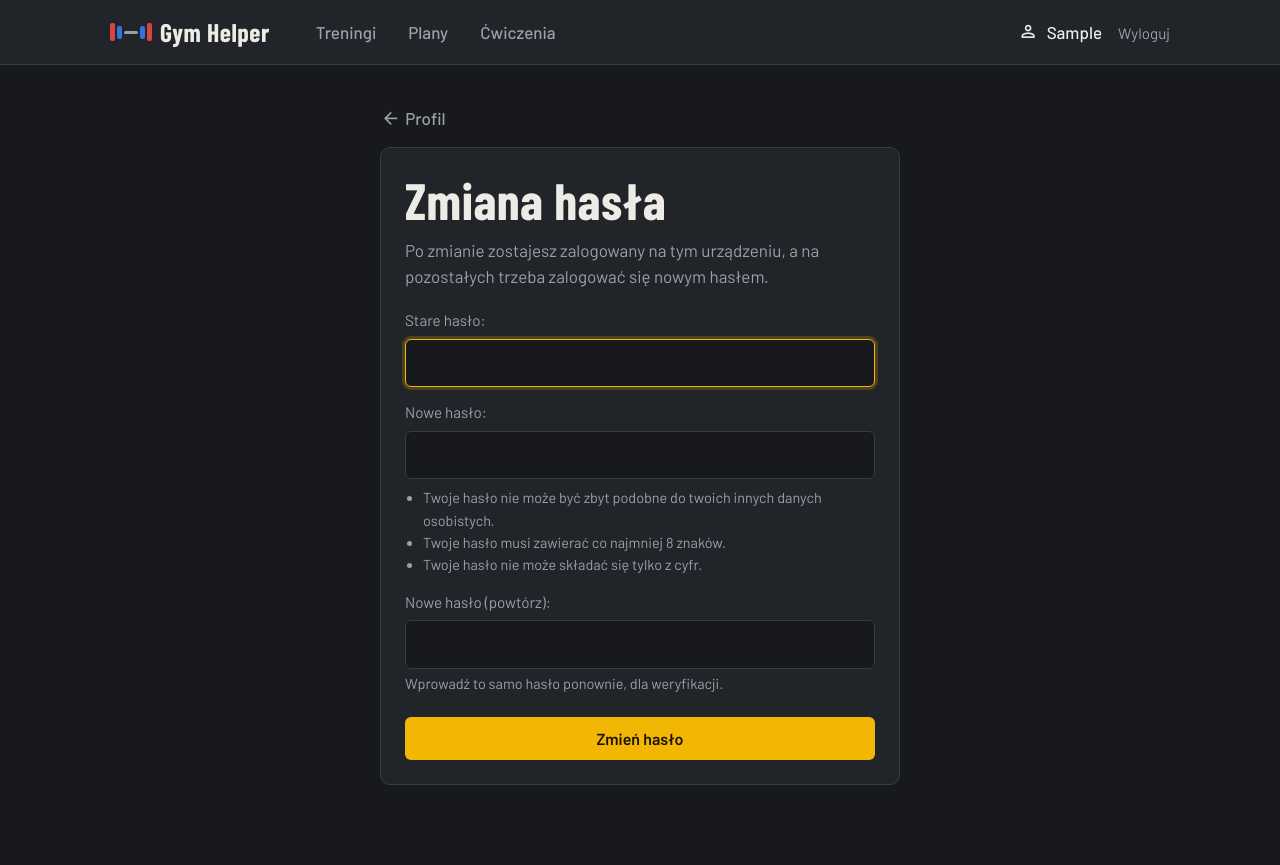
After one commit to ViktorUw/Gym-Helper, a Django app: page /user/password/ in a window 1280 px wide. The commit adds this page. Run offline with Django 5.2, Linux system fonts and the light colour scheme; the visitor is signed in with stand-in values (Sample User, id 1); some web fonts are replaced.

Commit message:
Change password from the profile
The profile has a "Zmień hasło" button that opens Django's password
change form (old password, new password twice, with the password
rules). The user stays logged in after the change.

```diff
--- a/main/static/main/css/style.css
+++ b/main/static/main/css/style.css
@@ -417,6 +417,18 @@ img {
   margin-bottom: 6px;
   color: var(--dust);
   font-size: 0.95rem;
+}
+
+/* Help lists such as the password rules (the browser moves them out of the field's <p>) */
+.form--labelled ul:not(.errorlist) {
+  margin: -6px 0 0;
+  padding-left: 18px;
+  color: var(--dust);
+  font-size: 0.9rem;
+}
+
+.form--labelled p:empty {
+  display: none;
 }
 
 .weights__title {
--- a/main/templates/main/layout.html
+++ b/main/templates/main/layout.html
@@ -15,7 +15,7 @@
 			rel="stylesheet"
 			href="https://fonts.googleapis.com/css2?family=Material+Symbols+Outlined:opsz,wght,FILL,GRAD@20..48,300..500,0..1,0"
 		/>
-		<link rel="stylesheet" href="{% static 'main/css/style.css' %}?v=10" />
+		<link rel="stylesheet" href="{% static 'main/css/style.css' %}?v=11" />
 	</head>
 	<body>
 		{% with path=request.path %}
--- /dev/null
+++ b/main/templates/main/password_form.html
@@ -0,0 +1,21 @@
+{% extends 'main/layout.html' %}
+
+{% block title %}Zmiana hasła – {% endblock %}
+{% block page_class %}page--narrow{% endblock %}
+
+{% block content %}
+<a class="back" href="{% url 'userPage' %}">
+	<span class="material-symbols-outlined" aria-hidden="true">arrow_back</span>
+	Profil
+</a>
+
+<div class="panel">
+	<h1>Zmiana hasła</h1>
+	<p class="page-head__lead">Po zmianie zostajesz zalogowany na tym urządzeniu, a na pozostałych trzeba zalogować się nowym hasłem.</p>
+	<form class="form form--labelled" method="POST" action="" novalidate>
+		{% csrf_token %}
+		{{ form.as_p }}
+		<button class="btn btn--primary btn--block" type="submit">Zmień hasło</button>
+	</form>
+</div>
+{% endblock %}
--- a/main/urls.py
+++ b/main/urls.py
@@ -5,6 +5,7 @@ urlpatterns = [
     path('main/', views.index, name='mainPage'),
     path('user/', views.user_info, name='userPage'),
     path('user/edit/', views.edit_account, name='edit_account'),
+    path('user/password/', views.change_password, name='change_password'),
     path('user/weight/add/', views.add_weight, name='add_weight'),
     path('user/weight/<int:weight_id>/edit/', views.edit_weight, name='edit_weight'),
     path('user/weight/<int:weight_id>/delete/', views.delete_weight, name='delete_weight'),
--- a/main/views.py
+++ b/main/views.py
@@ -1,5 +1,7 @@
 from django.contrib import messages
+from django.contrib.auth import update_session_auth_hash
 from django.contrib.auth.decorators import login_required
+from django.contrib.auth.forms import PasswordChangeForm
 from django.shortcuts import get_object_or_404, redirect, render
 from django.views.decorators.http import require_POST
 
@@ -44,6 +46,22 @@ def edit_account(request):
     return render(request, "main/account_form.html", {"form": form})
 
 
+@login_required
+def change_password(request):
+    if request.method == "POST":
+        form = PasswordChangeForm(request.user, request.POST)
+        if form.is_valid():
+            user = form.save()
+            # Changing the password ends every session; keep this one logged in
+            update_session_auth_hash(request, user)
+            messages.success(request, "Hasło zostało zmienione")
+            return redirect("userPage")
+    else:
+        form = PasswordChangeForm(request.user)
+
+    return render(request, "main/password_form.html", {"form": form})
+
+
 def get_user_weight(request, weight_id):
     """The user's own measurement, or 404 (also for someone else's)."""
     return get_object_or_404(UserWeight, pk=weight_id, user=request.user)
--- a/reg_log/templates/reg_log/layout.html
+++ b/reg_log/templates/reg_log/layout.html
@@ -11,7 +11,7 @@
 			rel="stylesheet"
 			href="https://fonts.googleapis.com/css2?family=Barlow+Condensed:wght@600;700;800&family=Barlow:wght@400;500;600&display=swap"
 		/>
-		<link rel="stylesheet" href="{% static 'main/css/style.css' %}?v=10" />
+		<link rel="stylesheet" href="{% static 'main/css/style.css' %}?v=11" />
 	</head>
 	<body class="auth {% block body_class %}{% endblock %}">
 		{% include 'reg_log/messages.html' %}
```
Also changed, not shown: main/templates/main/user.html (+10 -4 lines), main/tests.py (+51 -0 lines).
